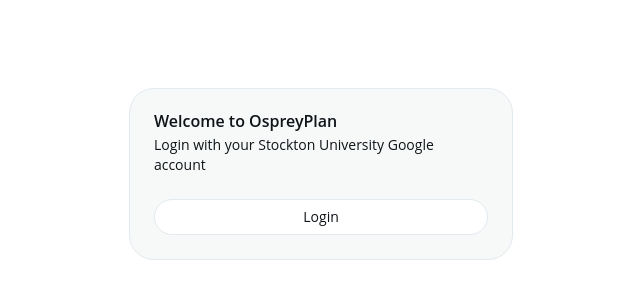
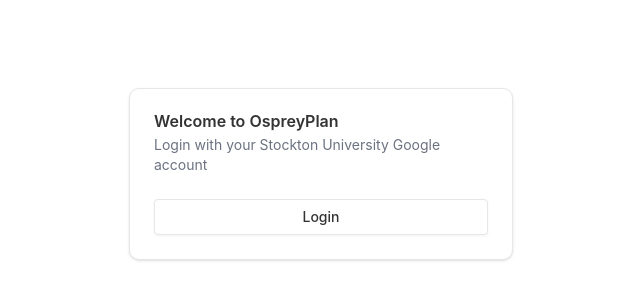
Before and after one commit to tylermong/ospreyplan, a Next.js app in the folder frontend/: page / in a window 1280 px wide. Shown: the part 226-526 px from the top of the page, without its empty margins (319-959 px from the left). Built offline with nearby package versions, Linux system fonts and the light colour scheme; no server answers.

Commit message:
feat: update theme

```diff
--- a/frontend/src/app/globals.css
+++ b/frontend/src/app/globals.css
@@ -5,98 +5,110 @@
 
 :root {
   --background: oklch(1.0000 0 0);
-  --foreground: oklch(0.1884 0.0128 248.5103);
-  --card: oklch(0.9784 0.0011 197.1387);
-  --card-foreground: oklch(0.1884 0.0128 248.5103);
+  --foreground: oklch(0.3211 0 0);
+  --card: oklch(1.0000 0 0);
+  --card-foreground: oklch(0.3211 0 0);
   --popover: oklch(1.0000 0 0);
-  --popover-foreground: oklch(0.1884 0.0128 248.5103);
-  --primary: oklch(0.6723 0.1606 244.9955);
+  --popover-foreground: oklch(0.3211 0 0);
+  --primary: oklch(0.6231 0.1880 259.8145);
   --primary-foreground: oklch(1.0000 0 0);
-  --secondary: oklch(0.1884 0.0128 248.5103);
-  --secondary-foreground: oklch(1.0000 0 0);
-  --muted: oklch(0.9222 0.0013 286.3737);
-  --muted-foreground: oklch(0.1884 0.0128 248.5103);
-  --accent: oklch(0.9392 0.0166 250.8453);
-  --accent-foreground: oklch(0.6723 0.1606 244.9955);
-  --destructive: oklch(0.6188 0.2376 25.7658);
+  --secondary: oklch(0.9670 0.0029 264.5419);
+  --secondary-foreground: oklch(0.4461 0.0263 256.8018);
+  --muted: oklch(0.9846 0.0017 247.8389);
+  --muted-foreground: oklch(0.5510 0.0234 264.3637);
+  --accent: oklch(0.9514 0.0250 236.8242);
+  --accent-foreground: oklch(0.3791 0.1378 265.5222);
+  --destructive: oklch(0.6368 0.2078 25.3313);
   --destructive-foreground: oklch(1.0000 0 0);
-  --border: oklch(0.9317 0.0118 231.6594);
-  --input: oklch(0.9809 0.0025 228.7836);
-  --ring: oklch(0.6818 0.1584 243.3540);
-  --chart-1: oklch(0.6723 0.1606 244.9955);
-  --chart-2: oklch(0.6907 0.1554 160.3454);
-  --chart-3: oklch(0.8214 0.1600 82.5337);
-  --chart-4: oklch(0.7064 0.1822 151.7125);
-  --chart-5: oklch(0.5919 0.2186 10.5826);
-  --sidebar: oklch(0.9784 0.0011 197.1387);
-  --sidebar-foreground: oklch(0.1884 0.0128 248.5103);
-  --sidebar-primary: oklch(0.6723 0.1606 244.9955);
+  --border: oklch(0.9276 0.0058 264.5313);
+  --input: oklch(0.9276 0.0058 264.5313);
+  --ring: oklch(0.6231 0.1880 259.8145);
+  --chart-1: oklch(0.6231 0.1880 259.8145);
+  --chart-2: oklch(0.5461 0.2152 262.8809);
+  --chart-3: oklch(0.4882 0.2172 264.3763);
+  --chart-4: oklch(0.4244 0.1809 265.6377);
+  --chart-5: oklch(0.3791 0.1378 265.5222);
+  --sidebar: oklch(0.9846 0.0017 247.8389);
+  --sidebar-foreground: oklch(0.3211 0 0);
+  --sidebar-primary: oklch(0.6231 0.1880 259.8145);
   --sidebar-primary-foreground: oklch(1.0000 0 0);
-  --sidebar-accent: oklch(0.9392 0.0166 250.8453);
-  --sidebar-accent-foreground: oklch(0.6723 0.1606 244.9955);
-  --sidebar-border: oklch(0.9271 0.0101 238.5177);
-  --sidebar-ring: oklch(0.6818 0.1584 243.3540);
-  --font-sans: Open Sans, sans-serif;
-  --font-serif: Georgia, serif;
-  --font-mono: Menlo, monospace;
-  --radius: 1.3rem;
-  --shadow-2xs: 0px 2px 0px 0px hsl(202.8169 89.1213% 53.1373% / 0.00);
-  --shadow-xs: 0px 2px 0px 0px hsl(202.8169 89.1213% 53.1373% / 0.00);
-  --shadow-sm: 0px 2px 0px 0px hsl(202.8169 89.1213% 53.1373% / 0.00), 0px 1px 2px -1px hsl(202.8169 89.1213% 53.1373% / 0.00);
-  --shadow: 0px 2px 0px 0px hsl(202.8169 89.1213% 53.1373% / 0.00), 0px 1px 2px -1px hsl(202.8169 89.1213% 53.1373% / 0.00);
-  --shadow-md: 0px 2px 0px 0px hsl(202.8169 89.1213% 53.1373% / 0.00), 0px 2px 4px -1px hsl(202.8169 89.1213% 53.1373% / 0.00);
-  --shadow-lg: 0px 2px 0px 0px hsl(202.8169 89.1213% 53.1373% / 0.00), 0px 4px 6px -1px hsl(202.8169 89.1213% 53.1373% / 0.00);
-  --shadow-xl: 0px 2px 0px 0px hsl(202.8169 89.1213% 53.1373% / 0.00), 0px 8px 10px -1px hsl(202.8169 89.1213% 53.1373% / 0.00);
-  --shadow-2xl: 0px 2px 0px 0px hsl(202.8169 89.1213% 53.1373% / 0.00);
+  --sidebar-accent: oklch(0.9514 0.0250 236.8242);
+  --sidebar-accent-foreground: oklch(0.3791 0.1378 265.5222);
+  --sidebar-border: oklch(0.9276 0.0058 264.5313);
+  --sidebar-ring: oklch(0.6231 0.1880 259.8145);
+  --font-sans: Inter, sans-serif;
+  --font-serif: Source Serif 4, serif;
+  --font-mono: JetBrains Mono, monospace;
+  --radius: 0.375rem;
+  --shadow-x: 0;
+  --shadow-y: 1px;
+  --shadow-blur: 3px;
+  --shadow-spread: 0px;
+  --shadow-opacity: 0.1;
+  --shadow-color: oklch(0 0 0);
+  --shadow-2xs: 0 1px 3px 0px hsl(0 0% 0% / 0.05);
+  --shadow-xs: 0 1px 3px 0px hsl(0 0% 0% / 0.05);
+  --shadow-sm: 0 1px 3px 0px hsl(0 0% 0% / 0.10), 0 1px 2px -1px hsl(0 0% 0% / 0.10);
+  --shadow: 0 1px 3px 0px hsl(0 0% 0% / 0.10), 0 1px 2px -1px hsl(0 0% 0% / 0.10);
+  --shadow-md: 0 1px 3px 0px hsl(0 0% 0% / 0.10), 0 2px 4px -1px hsl(0 0% 0% / 0.10);
+  --shadow-lg: 0 1px 3px 0px hsl(0 0% 0% / 0.10), 0 4px 6px -1px hsl(0 0% 0% / 0.10);
+  --shadow-xl: 0 1px 3px 0px hsl(0 0% 0% / 0.10), 0 8px 10px -1px hsl(0 0% 0% / 0.10);
+  --shadow-2xl: 0 1px 3px 0px hsl(0 0% 0% / 0.25);
   --tracking-normal: 0em;
   --spacing: 0.25rem;
 }
 
 .dark {
-  --background: oklch(0 0 0);
-  --foreground: oklch(0.9328 0.0025 228.7857);
-  --card: oklch(0.2097 0.0080 274.5332);
-  --card-foreground: oklch(0.8853 0 0);
-  --popover: oklch(0 0 0);
-  --popover-foreground: oklch(0.9328 0.0025 228.7857);
-  --primary: oklch(0.6692 0.1607 245.0110);
+  --background: oklch(0.2046 0 0);
+  --foreground: oklch(0.9219 0 0);
+  --card: oklch(0.2686 0 0);
+  --card-foreground: oklch(0.9219 0 0);
+  --popover: oklch(0.2686 0 0);
+  --popover-foreground: oklch(0.9219 0 0);
+  --primary: oklch(0.6231 0.1880 259.8145);
   --primary-foreground: oklch(1.0000 0 0);
-  --secondary: oklch(0.9622 0.0035 219.5331);
-  --secondary-foreground: oklch(0.1884 0.0128 248.5103);
-  --muted: oklch(0.2090 0 0);
-  --muted-foreground: oklch(0.5637 0.0078 247.9662);
-  --accent: oklch(0.1928 0.0331 242.5459);
-  --accent-foreground: oklch(0.6692 0.1607 245.0110);
-  --destructive: oklch(0.6188 0.2376 25.7658);
+  --secondary: oklch(0.2686 0 0);
+  --secondary-foreground: oklch(0.9219 0 0);
+  --muted: oklch(0.2393 0 0);
+  --muted-foreground: oklch(0.7155 0 0);
+  --accent: oklch(0.3791 0.1378 265.5222);
+  --accent-foreground: oklch(0.8823 0.0571 254.1284);
+  --destructive: oklch(0.6368 0.2078 25.3313);
   --destructive-foreground: oklch(1.0000 0 0);
-  --border: oklch(0.2674 0.0047 248.0045);
-  --input: oklch(0.3020 0.0288 244.8244);
-  --ring: oklch(0.6818 0.1584 243.3540);
-  --chart-1: oklch(0.6723 0.1606 244.9955);
-  --chart-2: oklch(0.6907 0.1554 160.3454);
-  --chart-3: oklch(0.8214 0.1600 82.5337);
-  --chart-4: oklch(0.7064 0.1822 151.7125);
-  --chart-5: oklch(0.5919 0.2186 10.5826);
-  --sidebar: oklch(0.2097 0.0080 274.5332);
-  --sidebar-foreground: oklch(0.8853 0 0);
-  --sidebar-primary: oklch(0.6818 0.1584 243.3540);
+  --border: oklch(0.3715 0 0);
+  --input: oklch(0.3715 0 0);
+  --ring: oklch(0.6231 0.1880 259.8145);
+  --chart-1: oklch(0.7137 0.1434 254.6240);
+  --chart-2: oklch(0.6231 0.1880 259.8145);
+  --chart-3: oklch(0.5461 0.2152 262.8809);
+  --chart-4: oklch(0.4882 0.2172 264.3763);
+  --chart-5: oklch(0.4244 0.1809 265.6377);
+  --sidebar: oklch(0.2046 0 0);
+  --sidebar-foreground: oklch(0.9219 0 0);
+  --sidebar-primary: oklch(0.6231 0.1880 259.8145);
   --sidebar-primary-foreground: oklch(1.0000 0 0);
-  --sidebar-accent: oklch(0.1928 0.0331 242.5459);
-  --sidebar-accent-foreground: oklch(0.6692 0.1607 245.0110);
-  --sidebar-border: oklch(0.3795 0.0220 240.5943);
-  --sidebar-ring: oklch(0.6818 0.1584 243.3540);
-  --font-sans: Open Sans, sans-serif;
-  --font-serif: Georgia, serif;
-  --font-mono: Menlo, monospace;
-  --radius: 1.3rem;
-  --shadow-2xs: 0px 2px 0px 0px hsl(202.8169 89.1213% 53.1373% / 0.00);
-  --shadow-xs: 0px 2px 0px 0px hsl(202.8169 89.1213% 53.1373% / 0.00);
-  --shadow-sm: 0px 2px 0px 0px hsl(202.8169 89.1213% 53.1373% / 0.00), 0px 1px 2px -1px hsl(202.8169 89.1213% 53.1373% / 0.00);
-  --shadow: 0px 2px 0px 0px hsl(202.8169 89.1213% 53.1373% / 0.00), 0px 1px 2px -1px hsl(202.8169 89.1213% 53.1373% / 0.00);
-  --shadow-md: 0px 2px 0px 0px hsl(202.8169 89.1213% 53.1373% / 0.00), 0px 2px 4px -1px hsl(202.8169 89.1213% 53.1373% / 0.00);
-  --shadow-lg: 0px 2px 0px 0px hsl(202.8169 89.1213% 53.1373% / 0.00), 0px 4px 6px -1px hsl(202.8169 89.1213% 53.1373% / 0.00);
-  --shadow-xl: 0px 2px 0px 0px hsl(202.8169 89.1213% 53.1373% / 0.00), 0px 8px 10px -1px hsl(202.8169 89.1213% 53.1373% / 0.00);
-  --shadow-2xl: 0px 2px 0px 0px hsl(202.8169 89.1213% 53.1373% / 0.00);
+  --sidebar-accent: oklch(0.3791 0.1378 265.5222);
+  --sidebar-accent-foreground: oklch(0.8823 0.0571 254.1284);
+  --sidebar-border: oklch(0.3715 0 0);
+  --sidebar-ring: oklch(0.6231 0.1880 259.8145);
+  --font-sans: Inter, sans-serif;
+  --font-serif: Source Serif 4, serif;
+  --font-mono: JetBrains Mono, monospace;
+  --radius: 0.375rem;
+  --shadow-x: 0;
+  --shadow-y: 1px;
+  --shadow-blur: 3px;
+  --shadow-spread: 0px;
+  --shadow-opacity: 0.1;
+  --shadow-color: oklch(0 0 0);
+  --shadow-2xs: 0 1px 3px 0px hsl(0 0% 0% / 0.05);
+  --shadow-xs: 0 1px 3px 0px hsl(0 0% 0% / 0.05);
+  --shadow-sm: 0 1px 3px 0px hsl(0 0% 0% / 0.10), 0 1px 2px -1px hsl(0 0% 0% / 0.10);
+  --shadow: 0 1px 3px 0px hsl(0 0% 0% / 0.10), 0 1px 2px -1px hsl(0 0% 0% / 0.10);
+  --shadow-md: 0 1px 3px 0px hsl(0 0% 0% / 0.10), 0 2px 4px -1px hsl(0 0% 0% / 0.10);
+  --shadow-lg: 0 1px 3px 0px hsl(0 0% 0% / 0.10), 0 4px 6px -1px hsl(0 0% 0% / 0.10);
+  --shadow-xl: 0 1px 3px 0px hsl(0 0% 0% / 0.10), 0 8px 10px -1px hsl(0 0% 0% / 0.10);
+  --shadow-2xl: 0 1px 3px 0px hsl(0 0% 0% / 0.25);
 }
 
 @theme inline {
@@ -158,5 +170,6 @@
   }
   body {
     @apply bg-background text-foreground;
+    letter-spacing: var(--tracking-normal);
   }
 }
```
